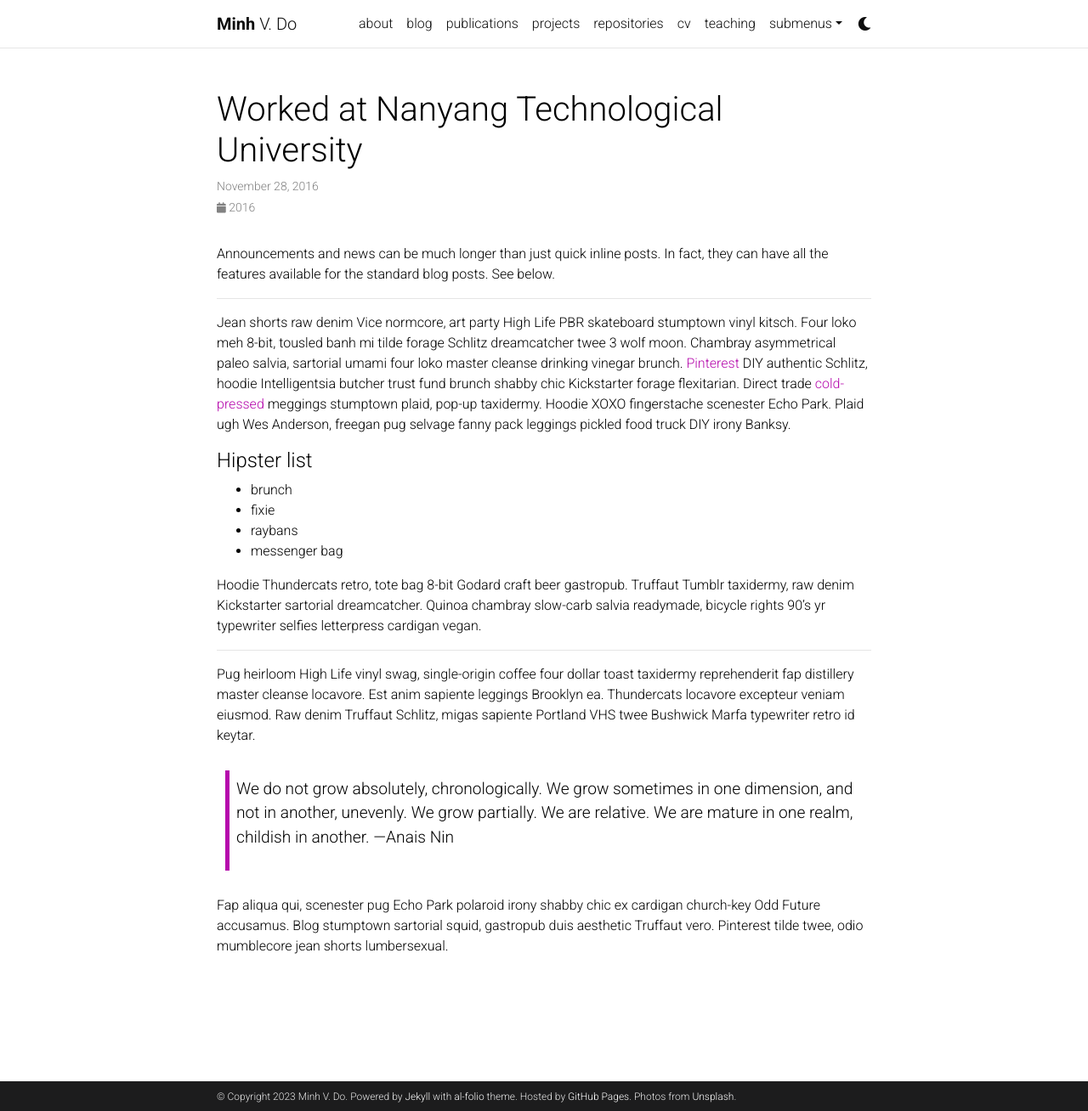
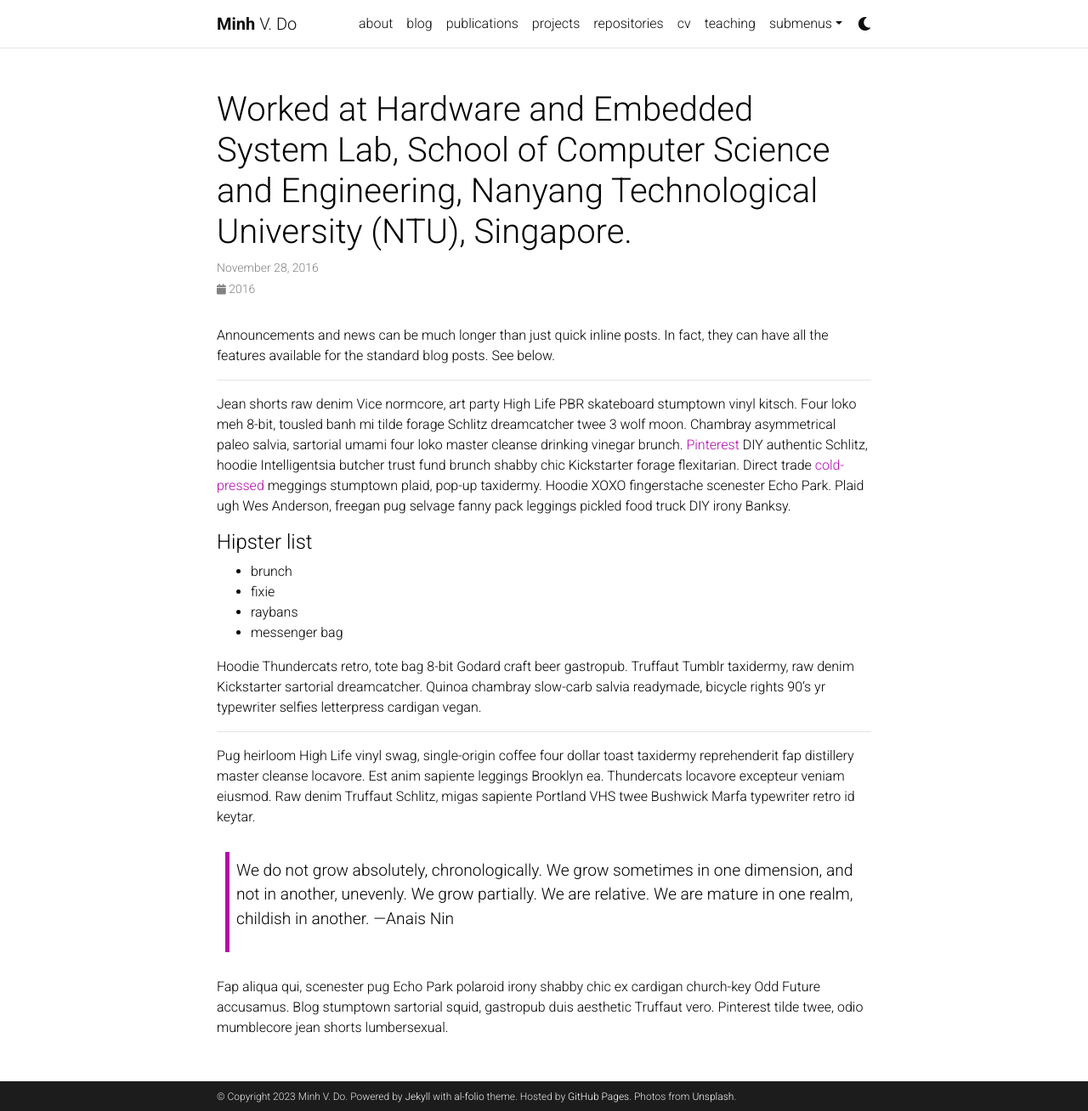
Before and after one commit to minhdov/minhdov.github.io, a Jekyll site: the page built from _news/announcement_2.md, in a window 1280 px wide and 1308 px high. Shown: the whole window at 85% size. Built offline with Jekyll 4.4.1, drawn with Linux system fonts in a browser that asks for light colours; comment, search, counter and statistics services are not loaded; a style sheet for code colours, icons or effects is not loaded.

Commit message:
update info

```diff
--- a/_news/announcement_2.md
+++ b/_news/announcement_2.md
@@ -1,6 +1,6 @@
 ---
 layout: post
-title: Worked at Nanyang Technological University
+title: Worked at Hardware and Embedded System Lab, School of Computer Science and Engineering, Nanyang Technological University (NTU), Singapore.
 date: 2016-11-28 16:11:00-0400
 inline: false
 ---
```
Also changed, not shown: _news/announcement_3.md (+1 -1 lines).
